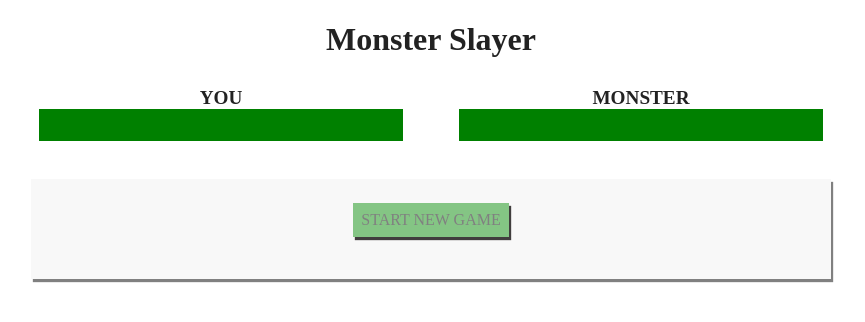
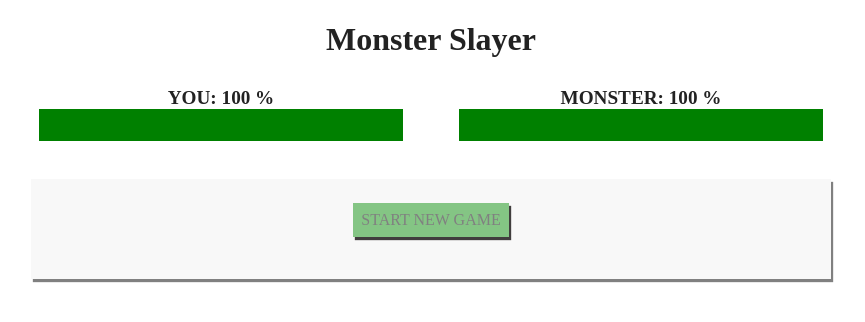
Before and after one commit to IdurarDev/brief-JS-cda, a website built with Parcel: page 4_monster-slayer/index.html in a window 1280 px wide. Shown: the whole page, without its empty margins (209-1074 px from the left). Built offline with nearby package versions, Linux system fonts and the light colour scheme.

Commit message:
modif span tag in index.html

```diff
--- a/4_monster-slayer/index.html
+++ b/4_monster-slayer/index.html
@@ -28,12 +28,12 @@
   <h1>Monster Slayer</h1>
   <section class="containerOne">
     <section class="players">
-      <label for="you">you</label>
-      <progress id="you" value="100" max="100"><span>100 %</span></progress>
+      <label for="you">you: <span class="percentYou">100</span> %</label>
+      <progress id="you" value="100" min="0" max="100"></progress>
     </section>
     <section class="players">
-      <label for="monster">monster</label>
-      <progress id="monster" value="100" max="100"><span>100 %</span></progress>
+      <label for="monster">monster: <span class="percentMonster">100</span> %</label>
+      <progress id="monster" value="100" min="0" max="100"></progress>
     </section>
   </section>
 
```
